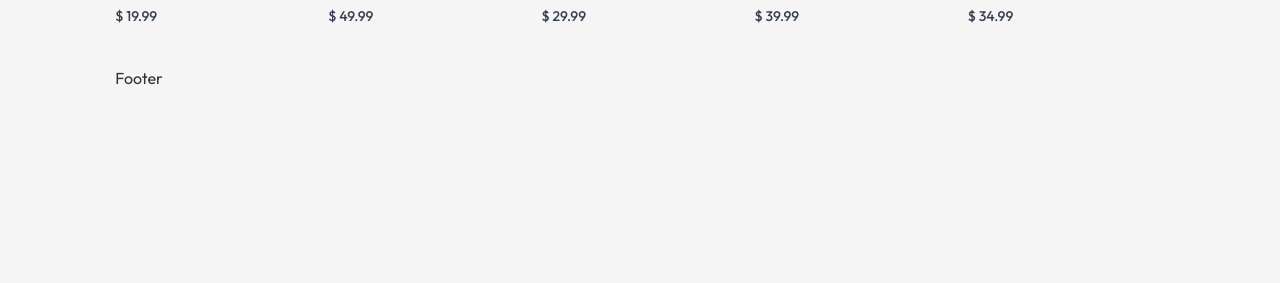
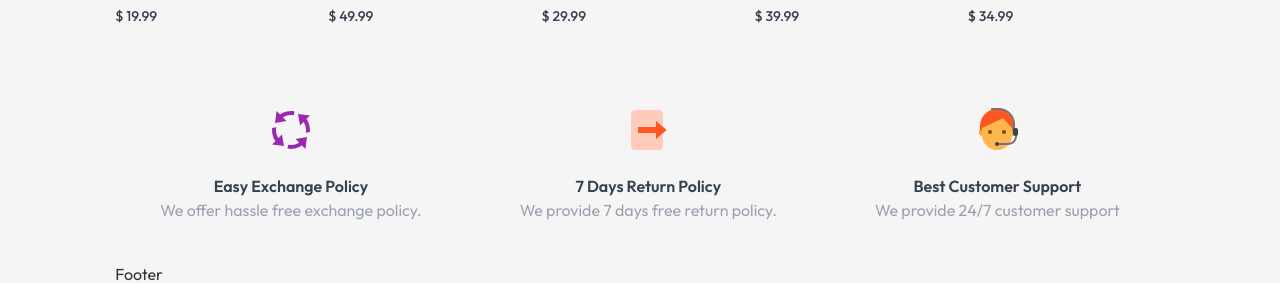
Before and after one commit to 23-faisal/forever, a React (Vite) app in the folder frontend/: page / in a window 1280 px wide. Shown: the part 1660-1943 px from the top of the page. Before the commit the page ends 1750 px from the top, so only its background shows below. Built offline with nearby package versions, Linux system fonts and the light colour scheme; a web font is replaced by a local one.

Commit message:
complete our policy component

```diff
--- /dev/null
+++ b/frontend/src/components/common/OurPolicy/OutPolicy.jsx
@@ -0,0 +1,30 @@
+import { FcProcess, FcExport, FcAssistant } from "react-icons/fc";
+
+const OutPolicy = () => {
+  return (
+    <div className="py-10">
+      <div className="  flex flex-col sm:flex-row justify-around gap-12 sm:gap-2 text-center text-xs sm:text-sm md:text-base text-gray-700">
+      <div>
+        <FcProcess className="w-12 h-12 m-auto mb-5" />
+
+        <p className="font-semibold capitalize">Easy exchange policy</p>
+        <p className="text-gray-400">We offer hassle free exchange policy. </p>
+      </div>
+      <div>
+        <FcExport className="w-12 h-12 m-auto mb-5" />
+
+        <p className="font-semibold capitalize">7 days Return Policy</p>
+        <p className="text-gray-400">We provide 7 days free return policy. </p>
+      </div>
+      <div>
+        <FcAssistant className="w-12 h-12 m-auto mb-5" />
+
+        <p className="font-semibold capitalize">best customer support</p>
+        <p className="text-gray-400">We provide 24/7 customer support </p>
+      </div>
+    </div>
+    </div>
+  );
+};
+
+export default OutPolicy;
--- a/frontend/src/pages/Home/HomePage.jsx
+++ b/frontend/src/pages/Home/HomePage.jsx
@@ -1,5 +1,6 @@
 import BestSeller from "@/components/common/BestSeller/BestSeller";
 import LatestCollection from "@/components/common/LatestCollection/LatestCollection";
+import OutPolicy from "@/components/common/OurPolicy/OutPolicy";
 import Hero from "@/components/Hero/Hero";
 
 const HomePage = () => {
@@ -9,6 +10,7 @@ const HomePage = () => {
         <Hero />
         <LatestCollection />
         <BestSeller />
+        <OutPolicy />
       </div>
     </div>
   );
```
